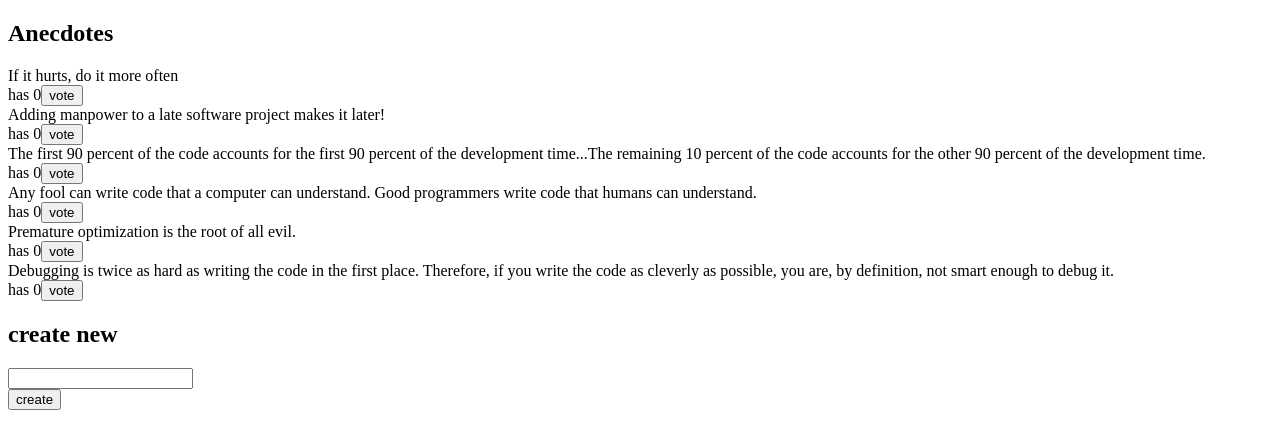
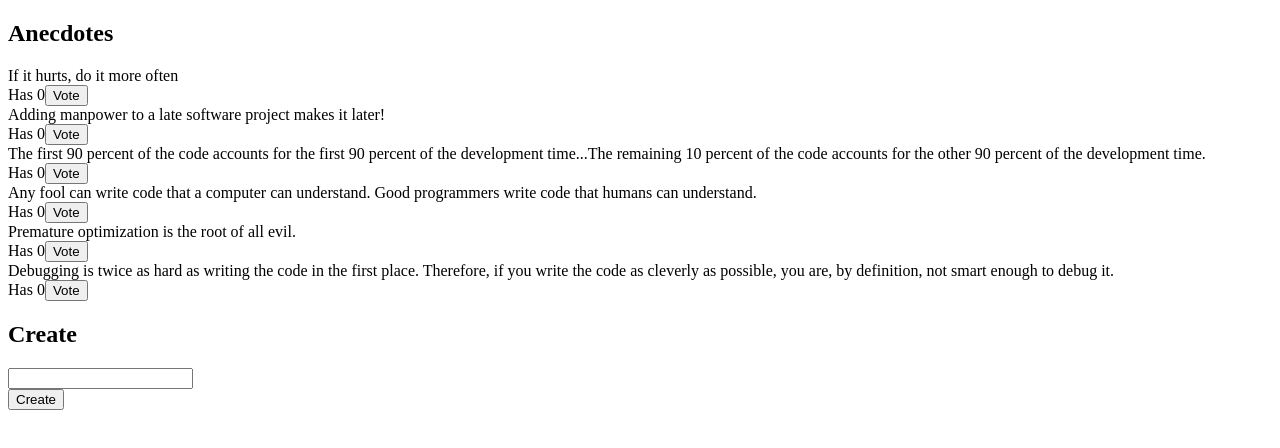
Before and after one commit to azizkoumenji/fullstackopen-part6-exercises, a React (Create React App) app in the folder redux-anecdotes/: page / in a window 1280 px wide. Shown: the top 448 px of the page. Built offline with nearby package versions, Linux system fonts and the light colour scheme.

Commit message:
Finished exercise 6.6 & 6.7

```diff
--- a/redux-anecdotes/src/App.js
+++ b/redux-anecdotes/src/App.js
@@ -1,17 +1,10 @@
 import { useSelector, useDispatch } from "react-redux";
-import { newAnec, vote } from "./reducers/anecdoteReducer";
+import { vote } from "./reducers/anecdoteReducer";
+import AnecdoteForm from "./components/AnecdoteForm";
 
 const App = () => {
   const anecdotes = useSelector((state) => state);
   const dispatch = useDispatch();
-
-  const handleSubmit = (event) => {
-    event.preventDefault();
-    const content = event.target.anec.value;
-    event.target.anec.value = "";
-
-    dispatch(newAnec(content));
-  };
 
   function compareNumbers(a, b) {
     return b.votes - a.votes;
@@ -24,18 +17,12 @@ const App = () => {
         <div key={anecdote.id}>
           <div>{anecdote.content}</div>
           <div>
-            has {anecdote.votes}
-            <button onClick={() => dispatch(vote(anecdote.id))}>vote</button>
+            Has {anecdote.votes}
+            <button onClick={() => dispatch(vote(anecdote.id))}>Vote</button>
           </div>
         </div>
       ))}
-      <h2>create new</h2>
-      <form onSubmit={handleSubmit}>
-        <div>
-          <input name="anec" />
-        </div>
-        <button type="submit">create</button>
-      </form>
+      <AnecdoteForm />
     </div>
   );
 };
--- /dev/null
+++ b/redux-anecdotes/src/components/AnecdoteForm.js
@@ -0,0 +1,28 @@
+import { useDispatch } from "react-redux";
+import { newAnec } from "../reducers/anecdoteReducer";
+
+const AnecdoteForm = () => {
+  const dispatch = useDispatch();
+
+  const handleSubmit = (event) => {
+    event.preventDefault();
+    const content = event.target.anec.value;
+    event.target.anec.value = "";
+
+    dispatch(newAnec(content));
+  };
+
+  return (
+    <>
+      <h2>Create</h2>
+      <form onSubmit={handleSubmit}>
+        <div>
+          <input name="anec" />
+        </div>
+        <button type="submit">Create</button>
+      </form>
+    </>
+  );
+};
+
+export default AnecdoteForm;
```
